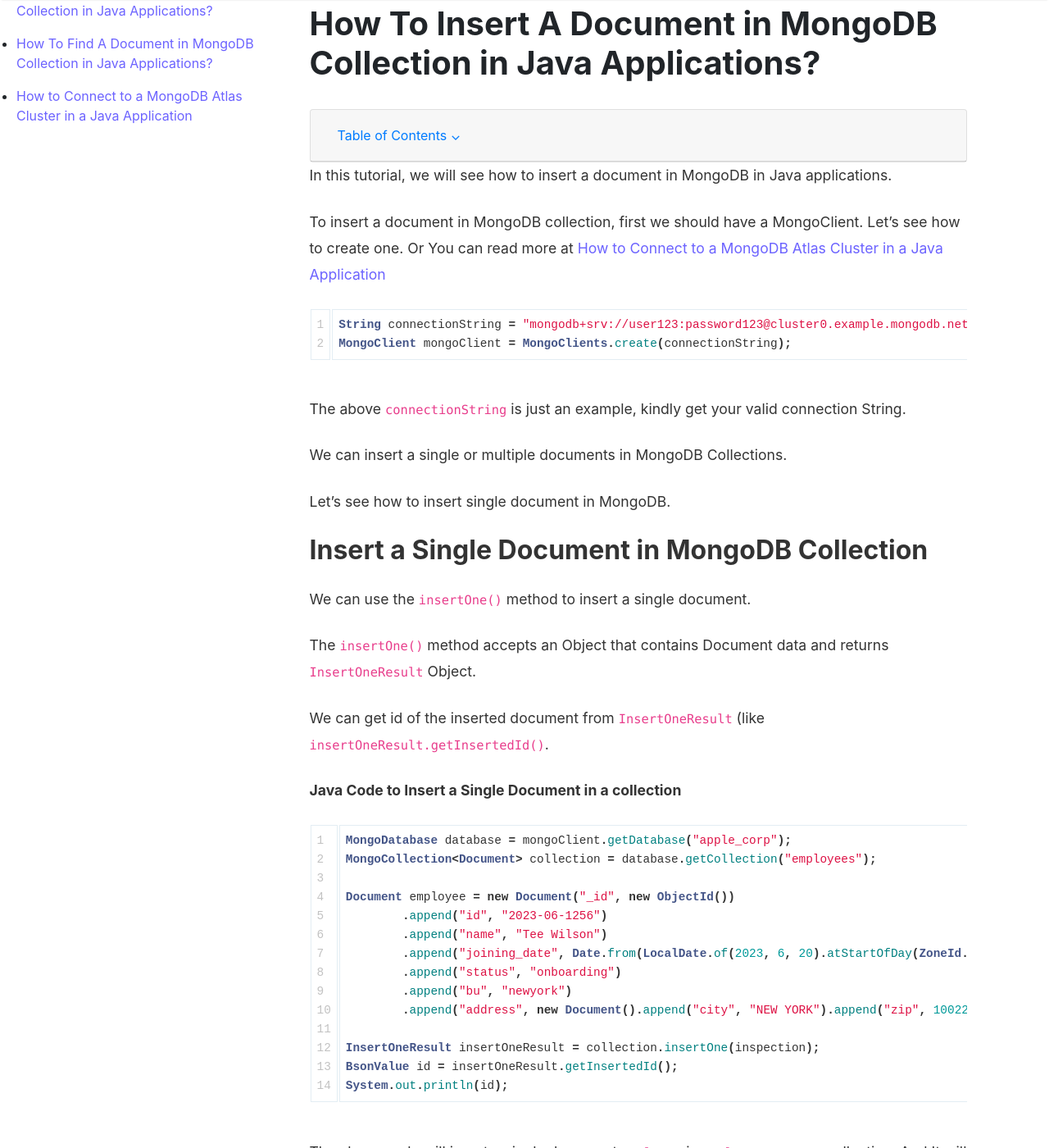
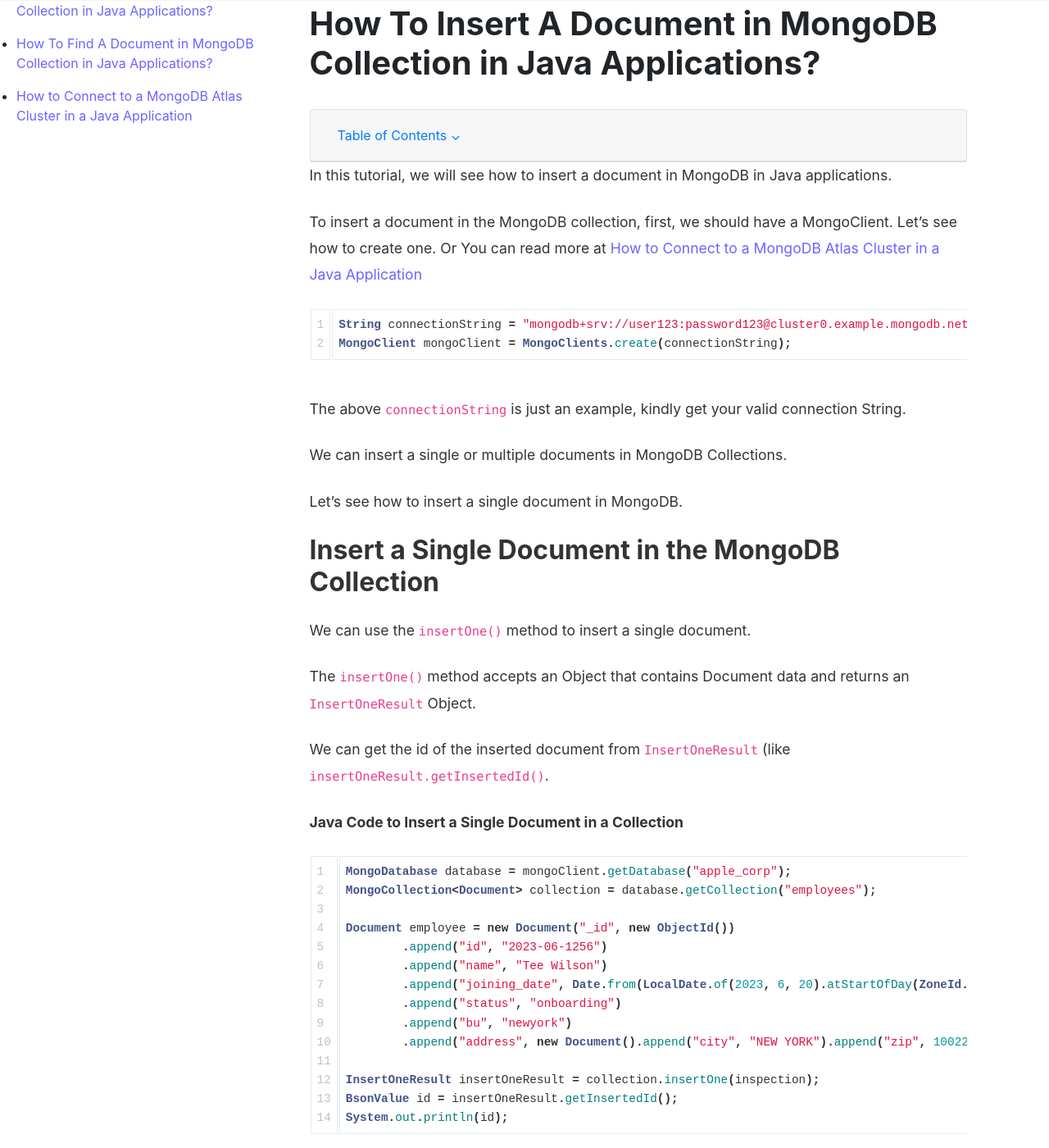
Before and after one commit to coderolls/coderolls-blog, a Jekyll site: the page built from _posts/mongodb/mongodb-crud-operations/2023-10-23-inserting-documents-in-mongodb-in-java.md, in a window 1280 px wide and 1400 px high, scrolled down 205 px. Shown: the whole window at 82% size. Built offline with Jekyll 4.4.1, drawn with Linux system fonts in a browser that asks for light colours; nearby versions of some CDN libraries; comment, search, counter and statistics services are not loaded; some of the changed text lies outside the part shown.

Commit message:
Update 2023-10-23-inserting-documents-in-mongodb-in-java.md

````diff
--- a/_posts/mongodb/mongodb-crud-operations/2023-10-23-inserting-documents-in-mongodb-in-java.md
+++ b/_posts/mongodb/mongodb-crud-operations/2023-10-23-inserting-documents-in-mongodb-in-java.md
@@ -9,7 +9,7 @@ description: "In this tutorial, we will see how to insert a document in MongoDB
 
 In this tutorial, we will see how to insert a document in MongoDB in Java applications.
 
-To insert a document in MongoDB collection, first we should have a MongoClient. Let's see how to create one. Or You can read more at [How to Connect to a MongoDB Atlas Cluster in a Java Application](/connecting-to-mongodb-atlas-cluster-in-java-application)
+To insert a document in the MongoDB collection, first, we should have a MongoClient. Let's see how to create one. Or You can read more at [How to Connect to a MongoDB Atlas Cluster in a Java Application](/connecting-to-mongodb-atlas-cluster-in-java-application)
 
 ```java
 String connectionString = "mongodb+srv://user123:password123@cluster0.example.mongodb.net/?retryWrites=true&w=majority";
@@ -20,17 +20,17 @@ The above `connectionString` is just an example, kindly get your valid connectio
 
 We can insert a single or multiple documents in MongoDB Collections.
 
-Let's see how to insert single document in MongoDB.
+Let's see how to insert a single document in MongoDB.
 
-## Insert a Single Document in MongoDB Collection
+## Insert a Single Document in the MongoDB Collection
 
 We can use the `insertOne()` method to insert a single document.
 
-The `insertOne()` method accepts an Object that contains Document data and returns `InsertOneResult` Object.
+The `insertOne()` method accepts an Object that contains Document data and returns an `InsertOneResult` Object.
 
-We can get id of the inserted document from `InsertOneResult` (like  `insertOneResult.getInsertedId()`.
+We can get the id of the inserted document from `InsertOneResult` (like  `insertOneResult.getInsertedId()`.
 
-**Java Code to Insert a Single Document in a collection**
+**Java Code to Insert a Single Document in a Collection**
 
 ```java
 MongoDatabase database = mongoClient.getDatabase("apple_corp");
@@ -49,15 +49,15 @@ BsonValue id = insertOneResult.getInsertedId();
 System.out.println(id);
 ```
 
-The above code will insert a single document `employee` in `employees` mongo collection. And It will print the inserted documents id on the console.
+The above code will insert a single document `employee` in the `employees` Mongo collection. It will print the inserted document id on the console.
 
 ## Insert Multiple Documents in MongoDB Collection
 
-We can use the `insertMany()` method to insert multiple document.
+We can use the `insertMany()` method to insert multiple documents.
 
-The `insertMany()` method accepts a list of Objects that contains Document data and returns `InsertManyResult` Object.
+The `insertMany()` method accepts a list of Objects that contains Document data and returns the `InsertManyResult` Object.
 
-We can get id of the inserted documents from `InsertManyResult` (like  `insertManyResult.getInsertedIds().forEach((x,y)-> System.out.println(y.asObjectId()))`.
+We can get the `id` of the inserted documents from `InsertManyResult` (like  `insertManyResult.getInsertedIds().forEach((x,y)-> System.out.println(y.asObjectId()))`.
 
 **Java Code To Insert Multiple Documents in Collection**
 
@@ -74,4 +74,4 @@ InsertManyResult insertManyResult = collection.insertMany(students);
 insertManyResult.getInsertedIds().forEach((x,y)-> System.out.println(y.asObjectId()));
 ```
 
-Above code will insert the `student1` and `student2` documents in the `students` collection. Also, it will print  ids of inserted documents.
+The above code will insert the `student1` and `student2` documents in the `students` collection. Also, it will print  the ids of inserted documents.
````
